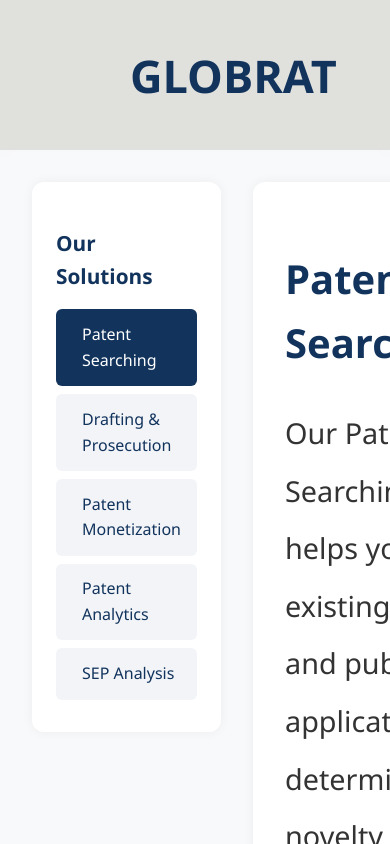
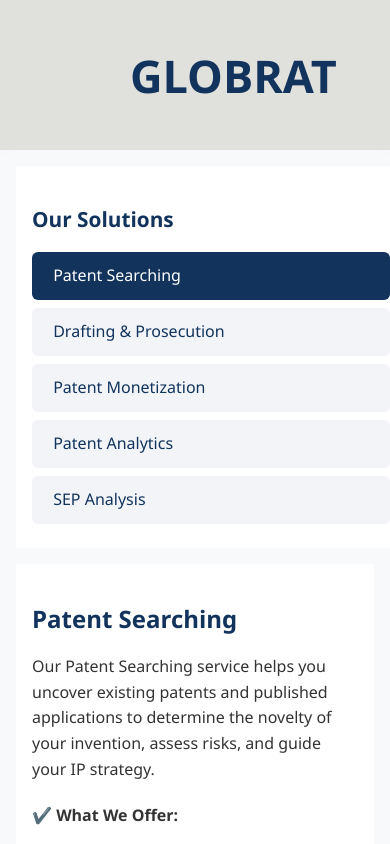
Before and after one commit to Globrat/patent-service-site, a React (Create React App) app in the folder frontend/: page /solutions in a window 390 px wide. Shown: the top 844 px of the page. Built offline with nearby package versions, Linux system fonts and the light colour scheme.

Commit message:
Fix mobile responsiveness for solutions page

```diff
--- a/frontend/src/pages/Home.css
+++ b/frontend/src/pages/Home.css
@@ -171,3 +171,61 @@ body {
   color: #11335c;
   line-height: 1.52;
 }
+
+@media (max-width: 768px) {
+  .home-container {
+    flex-direction: column;
+    padding: 1rem;
+  }
+
+  .hero-section {
+    flex-direction: column;
+    text-align: center;
+    padding: 2rem 1rem;
+  }
+
+  .hero-image {
+    width: 100%;
+    max-width: 100%;
+    height: auto;
+    margin-bottom: 1rem;
+  }
+
+  .hero-text {
+    width: 100%;
+    font-size: 1rem;
+  }
+
+  .services-section {
+    flex-direction: column;
+    gap: 1rem;
+  }
+
+  .service-card {
+    width: 100%;
+    padding: 1rem;
+  }
+
+  .navbar {
+    flex-direction: column;
+    align-items: flex-start;
+  }
+
+  h1, h2, h3 {
+    font-size: 1.5rem;
+  }
+
+  p {
+    font-size: 1rem;
+    line-height: 1.6;
+  }
+
+  button {
+    width: 100%;
+  }
+
+  img {
+    max-width: 100%;
+    height: auto;
+  }
+}
--- a/frontend/src/pages/Solutions.css
+++ b/frontend/src/pages/Solutions.css
@@ -197,3 +197,58 @@
 .solution-section {
   /* scroll-margin-top: 100px; */
 }
+
+@media (max-width: 768px) {
+  .solutions-page {
+    flex-direction: column;
+    padding: 1rem;
+  }
+
+  .solutions-content-wrapper {
+    flex-direction: column;
+    padding: 0;
+  }
+
+  .sidebar {
+    width: 100%;
+    margin-bottom: 1rem;
+    position: relative;
+    top: unset;
+    box-shadow: none;
+    border-radius: 0;
+    padding: 1rem;
+  }
+
+  .solutions-content {
+    padding: 1rem;
+    box-shadow: none;
+    border-radius: 0;
+  }
+
+  .solutions-content h2 {
+    font-size: 1.5rem;
+  }
+
+  .solutions-content p {
+    font-size: 1rem;
+    line-height: 1.6;
+  }
+
+  .solutions-content li {
+    font-size: 1rem;
+    line-height: 1.6;
+  }
+
+  .sidebar-item {
+    padding: 0.7rem;
+    font-size: 1rem;
+  }
+
+  .solutions-hero h1 {
+    font-size: 2rem;
+  }
+
+  .solutions-hero p {
+    font-size: 1rem;
+  }
+}
```
